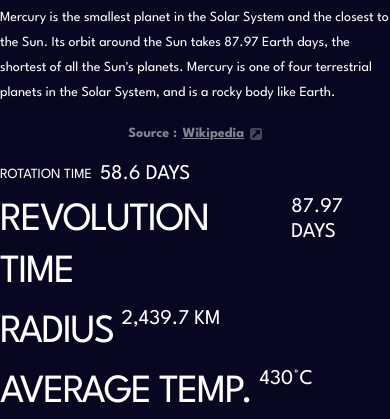
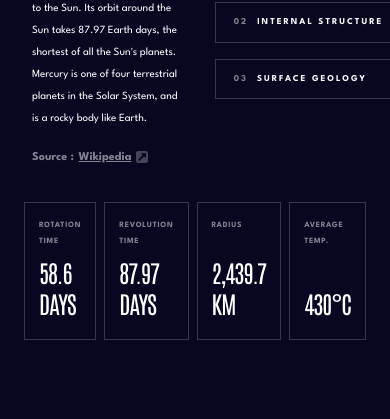
Before and after one commit to RaimondasSileikis/planets-fact-site, a website: page index.html in a window 390 px wide. Shown: the part 576-995 px from the top of the page. After the commit the page ends 916 px from the top, so only its background shows below. Drawn offline with Linux system fonts and the light colour scheme.

Commit message:
tablet + desktop mercury

```diff
--- a/index.css
+++ b/index.css
@@ -61,6 +61,8 @@ body {
     background-color: hsl( var(--clr-dark) );
     line-height: 1.5625rem;
     min-height: 100vh;
+
+
 }
 
 img,
@@ -190,19 +192,17 @@ select {
 /* Compontents */
 .button {
     display: flex;
-    /* width: 100%; */
-    padding: 1em 2em;
-    justify-content: center;
+    padding: 1.6em 2em;
+    justify-content: flex-start;
     font-family: var(--ff-normal);
     color: hsl(var(--clr-white));
     background-color: hsl( var(--clr-dark) );
     border: 1px solid hsl( var(--clr-accent-dark) );
-    font-size: var(--fs, 9px);
+    font-size: var(--fs, 12px);
     font-weight: 700;
     text-transform: uppercase;
-    line-height: 10px;
+    line-height: 0.625rem;
     letter-spacing: 2px;
-
 }
 
 .button :first-child {
@@ -214,11 +214,11 @@ select {
     margin-left: 0.5em;
 }
 
-.button-indicators:hover {
+.button-indicators >  *:hover{
     background-color: hsl( var(--clr-accent-dark) );
 }
 
-.button-indicators:focus {
+.button-indicators > *:focus {
     background-color: hsl( var(--clr-mercury) );
     border: transparent;
 }
@@ -236,9 +236,6 @@ select {
     text-decoration: none;
 }
 
-
-
-.underline-indicators > *,
 .overline-indicators > * {
     padding: var(--underline-gap, 1rem) 0;
     cursor: pointer;
@@ -248,15 +245,6 @@ select {
     opacity: var(--opacity, 0.75);
 }
 
-.underline-indicators > * {
-    --opacity: 0.5;
-}
-
- .underline-indicators > *:focus {
-    opacity: 1;
-    border-bottom: 0.25rem solid hsl( var(--clr-mercury) / 1 );
-}
-
 .overline-indicators >  *:hover {
     opacity: 1;
     border-top: 0.25rem solid hsl( var(--clr-mercury) / 1 );
@@ -264,75 +252,199 @@ select {
 
 /* Layout */
 
-
 .grid-container {
-    column-gap: var(--container-gap, 2rem);
-    /* grid-template-columns: minmax(2rem, 1fr) repeat(2, minmax(0, 40rem)) minmax(2rem, 1fr); */
-
+    display: grid;
+    margin-top: 4rem;
+    --flow-space:calc(12% - 4rem);
+    column-gap: var(--container-gap, 0);
+    grid-template-columns: minmax(2rem, 1fr) repeat(3, minmax(0, 26rem)) minmax(2rem, 1fr);
+    grid-template-areas:
+    '. image image detail .'
+    '. image image tabs .'
+    '. meta meta meta.';
    }
-
 
    .grid-container > picture {
        grid-area: image;
-       max-width: 35%;
-
+       place-self: center;
+       max-width: 40%;
+       min-width: 55%;
+       margin: 6rem 0;
    }
 
    .grid-container > .detail {
-       grid-area: detail;
-   }
-
-   .grid-container > .detail {
-       --flow-space: 1rem;
+        grid-area: detail;
+        --flow-space: 1rem;
+        margin-bottom: 2rem;
    }
 
    .grid-container > .tab-list {
-       grid-area: tabs;
-
+        grid-area: tabs;
+        flex-direction: column;
    }
 
    .grid-container > .meta {
-       width: 100%;
+       min-width: 100%;
        grid-area: meta;
-       flex-direction: column;
-        --gap: 0.5rem;
+        /* --gap: 2%; */
+        --gap: max(1rem, 2%);
    }
+   .grid-container > .meta  > * {
+    width: 100%;
+    flex-direction: column;
+    justify-content: space-between;
+    --gap:0;
+    padding: 1em 1em 2em;
+    border: 1px solid hsl( var(--clr-accent-dark) );
+}
 
+.grid-container > .meta h4 {
+   opacity: 0.5;
+}
 
    .grid-container > .detail > .source  {
        opacity: 0.5;
-       justify-content: center;
+       justify-content:flex-start;
        --gap: 0.4em;
    }
    .grid-container > .detail > .source > * {
        font-weight: 700;
        align-items: center;
-
    }
 
 
 
-@media (max-width: 23.43rem) {
+@media (min-width: 23.43rem) and (max-width: 48rem) {
     .grid-container {
         display: grid;
-        --flow-space: 1rem;
-        text-align: center;
+        margin: 0;
+        text-align: left;
+        column-gap: var(--container-gap, 1rem);
+        grid-template-columns: minmax(1rem, 1fr) repeat(2, minmax(0, 30rem)) minmax(1rem, 1fr);
+        --flow-space: 2rem;
         place-items: center;
-        padding-inline:2rem ;
-        padding-bottom: 5rem;
         grid-template-areas:
-            'tabs'
-            'image'
-            'detail'
-            'meta';
+            '. image image .'
+            '. detail tabs .'
+            '. meta meta .';
+    }
+
+    .grid-container > picture {
+        grid-area: image;
+        max-width: 27%;
+        min-width: 37%;
+        margin: 7rem 0;
+    }
+
+    .grid-container > .detail {
+        grid-area: detail;
+        margin: 0;
+    }
+
+    .grid-container > .detail h1 {
+        font-size: 48px;
+        line-height: 3.875rem;
+        letter-spacing: -1.5px;
+    }
+
+    .grid-container > .detail > .content {
+        font-size: 11px;
+        line-height: 1.375rem;
+    }
+
+    .grid-container > .detail > .source {
+        font-size: 12px;
+        line-height: 1.5625rem;
     }
 
     .grid-container > .tab-list {
         grid-area: tabs;
+        min-width: 100%;
+        padding-left: 4em;
+        flex-direction: column;
+    }
+
+    .grid-container > .tab-list  button {
+        --fs:9px;
+    }
+
+    .grid-container > .meta {
+        grid-area: meta;
+         --gap: 0.5rem;
+    }
+
+    .grid-container > .meta  > * {
+     flex-direction: column;
+     --gap:0.5em;
+     padding: 1em 1em 1.5em;
+     border: 1px solid hsl( var(--clr-accent-dark) );
+ }
+
+ .grid-container > .meta  h4 {
+    font-size: 8px;
+    line-height: 1rem;
+    letter-spacing: 0.73px;
+}
+
+    .grid-container > .meta  h2 {
+        font-size: 24px;
+        line-height: 1.94rem;
+        letter-spacing: -0.9px;
+
+
+
+    }
+
+}
+
+
+
+
+@media (max-width: 23.42999rem) {
+    .grid-container {
+        display: grid;
+        margin: 0;
+        --flow-space: 1rem;
+        text-align: center;
+        place-items: center;
+        --container-gap: 1rem;
+        grid-template-columns: 1fr;
+        grid-template-areas:
+        '. tabs .'
+        '. image .'
+        '. detail .'
+        '. meta .';
+    }
+
+    .grid-container > .tab-list {
+        grid-area: tabs;
+        flex-direction: row;
         border-top: 1px solid hsl( var(--clr-white) / 0.2);
         border-bottom: 1px solid hsl( var(--clr-white) / 0.2);
         width: calc(100% + 4rem);
-        justify-content: space-around;
+        justify-content: space-evenly;
+    }
+
+
+    .grid-container > .tab-list  button {
+        --fs:9px;
+    }
+    .underline-indicators > * {
+        padding: var(--underline-gap, 1rem) 0;
+        cursor: pointer;
+        border: 0;
+        border-top: 0.25rem solid hsl( var(--clr-mercury) / 0 );
+        border-bottom: 0.25rem solid hsl( var(--clr-mercury) / 0 );
+        opacity: var(--opacity, 0.75);
+    }
+
+    .underline-indicators > * {
+        --opacity: 0.5;
+    }
+
+     .underline-indicators > *:focus {
+        opacity: 1;
+        border-bottom: 0.25rem solid hsl( var(--clr-mercury) / 1 );
     }
 
     .grid-container > .tab-list > :where(:not(:last-child)) > *:where(:not(:last-child))  {
@@ -349,6 +461,10 @@ select {
         margin: 5rem 0;
     }
 
+    .grid-container > .detail  {
+        margin: 0;
+    }
+
     .grid-container > .detail h1 {
         font-size: var(--fs-600);
         line-height: 3.25rem;
@@ -359,10 +475,10 @@ select {
         font-size: 11px;
         line-height: 22px;
         padding: 0 1em;
-
     }
 
     .grid-container > .detail > .source {
+        justify-content: center;
         font-size: 12px;
         line-height: 25px;
     }
--- a/index.html
+++ b/index.html
@@ -34,8 +34,8 @@
 
   <main id="main" class="grid-container flow">
 
-    <div class="tab-list underline-indicators flex">
-      <button class="button "><span>01</span><span></span><span>Overview</span></button>
+    <div class="tab-list button-indicators underline-indicators flex">
+      <button class="button  "><span>01</span><span></span><span>Overview</span></button>
       <button class="button "><span>02</span><span>Internal </span> <span>Structure</span></button>
       <button class="button "><span>03</span><span>Surface</span> <span>Geology</span></button>
     </div>
@@ -50,31 +50,31 @@
         to the Sun. Its orbit around the Sun takes 87.97 Earth days, the
         shortest of all the Sun's planets. Mercury is one of four terrestrial
         planets in the Solar System, and is a rocky body like Earth.</p>
-        <p class=" source flex" >
+      <p class=" source flex" >
           <span>Source :</span>
           <a class="text-white flex " href="https://en.wikipedia.org/wiki/Mercury_(planet)">Wikipedia
           <img src="/assets/icon-source.svg" alt="Mercury wikipedia">
           </a>
-        </p>
+      </p>
 
     </article>
 
     <div class="meta flex uppercase">
       <div class="flex" >
-        <h4>Rotation Time</h4>
-        <h2>58.6 Days</h2>
+        <h4 class="fs-200">Rotation Time</h4>
+        <h2 class="fs-600 ff-antonio">58.6 Days</h2>
       </div>
       <div class="flex">
-        <h4 class="fs-600">Revolution Time</h4>
-        <h2 class="fs200">87.97 Days</h2>
+        <h4 class="fs-200">Revolution Time</h4>
+        <h2 class="fs-600 ff-antonio">87.97 Days</h2>
       </div>
       <div class="flex">
-        <h4 class="fs-600">Radius</h4>
-        <h2 class="fs200">2,439.7 KM</h2>
+        <h4 class="fs-200">Radius</h4>
+        <h2 class="fs-600 ff-antonio">2,439.7 KM</h2>
       </div>
       <div class="flex">
-        <h4 class="fs-600">Average Temp.</h4>
-        <h2 class="fs200">430°c</h2>
+        <h4 class="fs-200">Average Temp.</h4>
+        <h2 class="fs-600 ff-antonio">430°c</h2>
       </div>
     </div>
 
```
